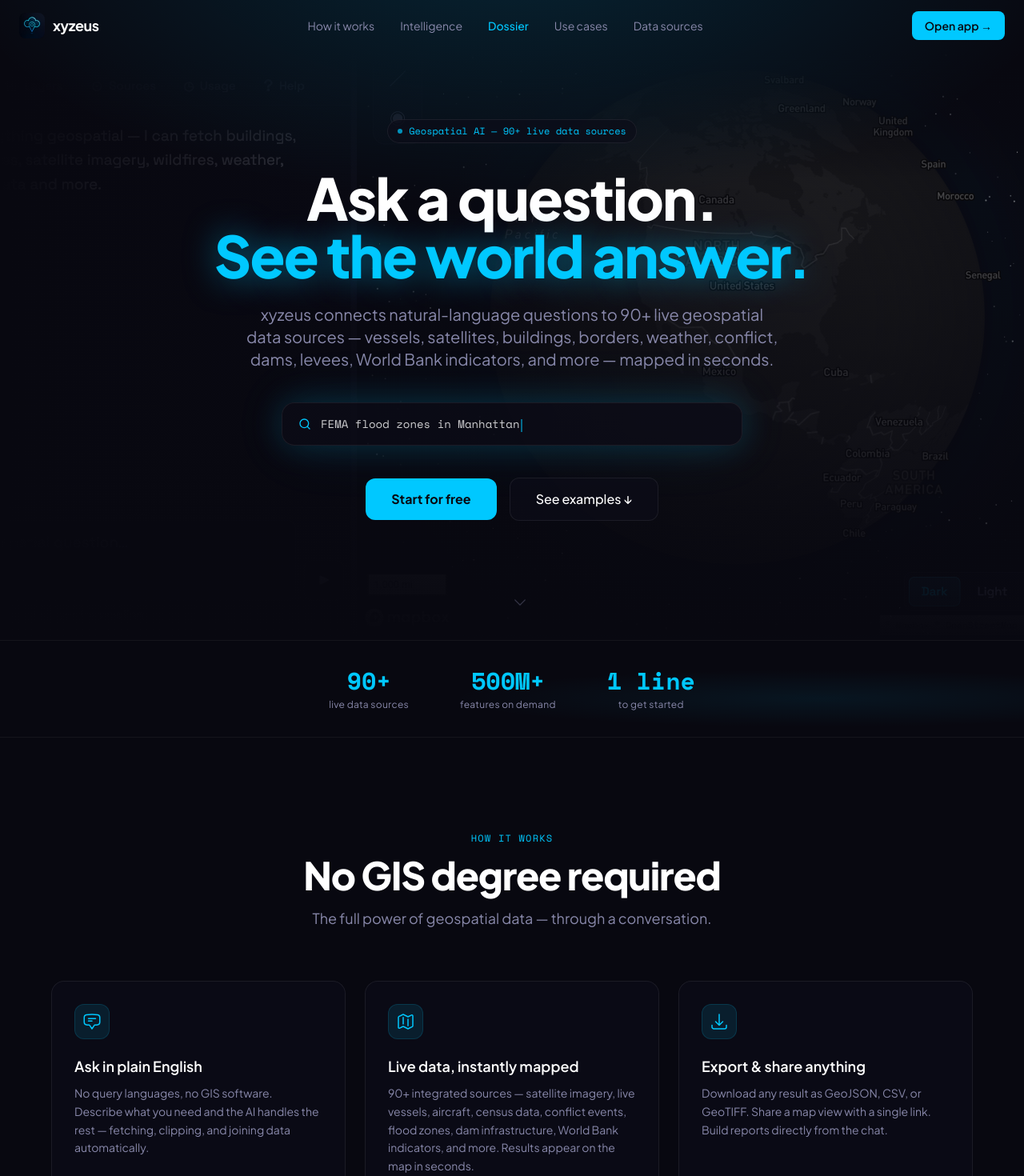
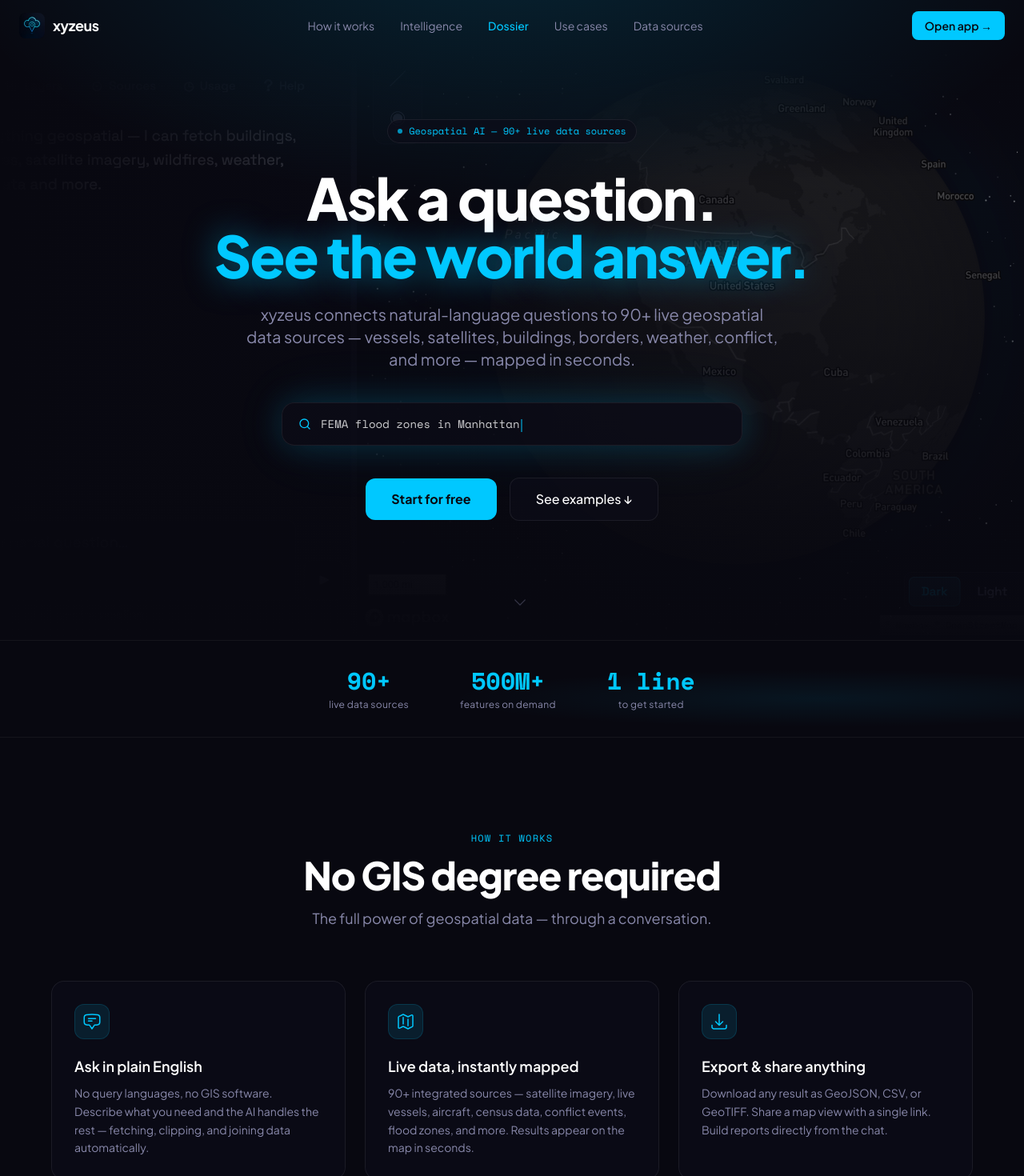
Before and after one commit to ajpaladi/xyzeus-site, a React (Vite) app: page / in a window 1280 px wide. Shown: the top 1470 px of the page at 80% size. Built offline with nearby package versions, Linux system fonts and the light colour scheme.

Commit message:
Remove dams, levees, World Bank from inline copy (keep in marquee + pills)

```diff
--- a/src/App.jsx
+++ b/src/App.jsx
@@ -170,7 +170,7 @@
       </svg>
     ),
     title: 'Live data, instantly mapped',
-    body:  '90+ integrated sources — satellite imagery, live vessels, aircraft, census data, conflict events, flood zones, dam infrastructure, World Bank indicators, and more. Results appear on the map in seconds.',
+    body:  '90+ integrated sources — satellite imagery, live vessels, aircraft, census data, conflict events, flood zones, and more. Results appear on the map in seconds.',
   },
   {
     icon: (
@@ -353,7 +353,7 @@
 
         {/* Subheadline */}
         <p className="text-lg md:text-xl text-dim max-w-2xl mx-auto mb-10 leading-relaxed animate-[fadein_0.7s_0.2s_ease_both]">
-          xyzeus connects natural-language questions to 90+ live geospatial data sources — vessels, satellites, buildings, borders, weather, conflict, dams, levees, World Bank indicators, and more — mapped in seconds.
+          xyzeus connects natural-language questions to 90+ live geospatial data sources — vessels, satellites, buildings, borders, weather, conflict, and more — mapped in seconds.
         </p>
 
         {/* Prompt mockup */}
```
